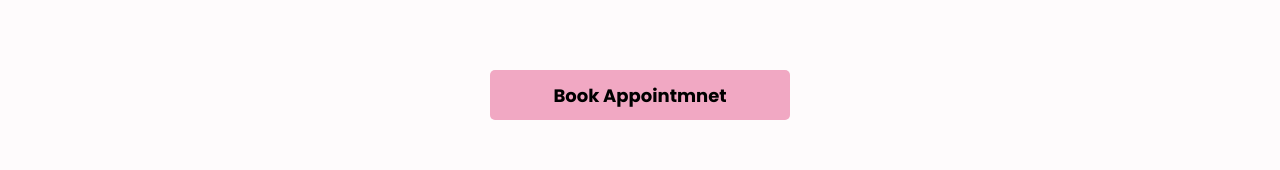
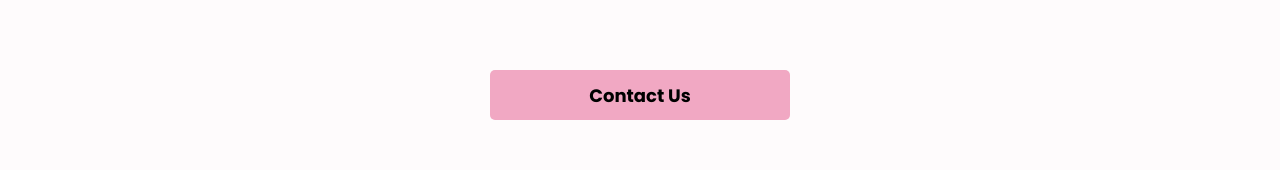
Before and after one commit to BrandonGatewood/MimoBeautyWear, a React (Vite) app: page /Faq in a window 1280 px wide. Shown: the part 566-736 px from the top of the page. Built offline with nearby package versions, Linux system fonts and the light colour scheme.

Commit message:
changed faq button

```diff
--- a/src/pages/Faq.jsx
+++ b/src/pages/Faq.jsx
@@ -29,7 +29,7 @@ const Faq = () => {
         </div>
         <div className="moreQuestionsContainer">
             <a href="/Contact">
-                <button className="contactButton">Book Appointmnet</button>
+                <button className="contactButton">Contact Us</button>
             </a>
         </div>
         <Footer />
```
